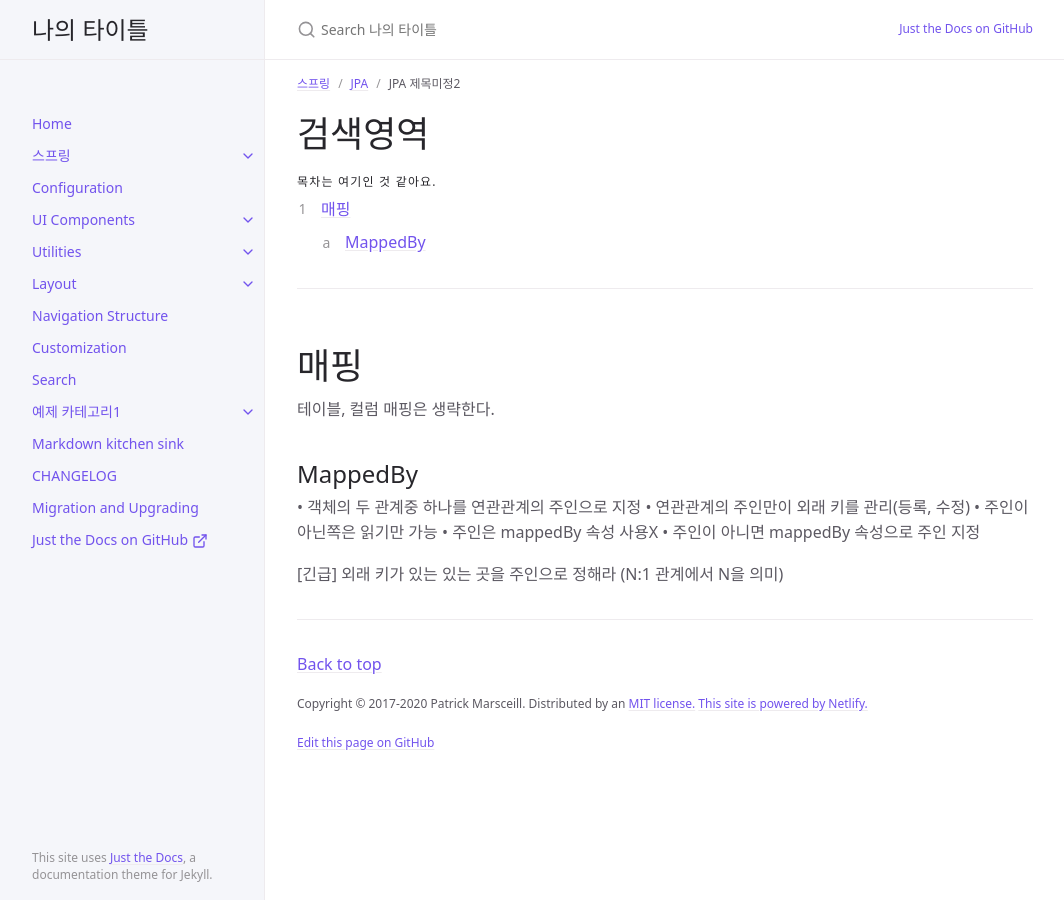
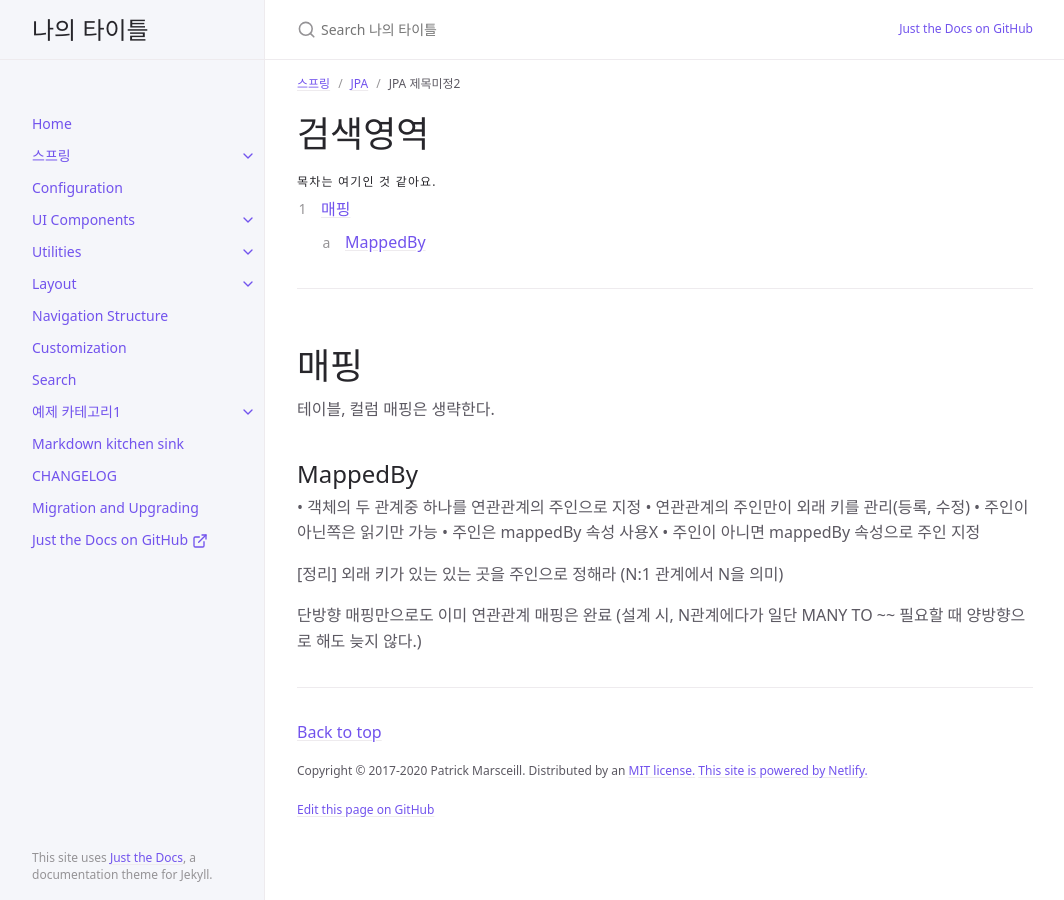
Before and after one commit to wlghks453/wlghks453.github.io, a Jekyll site: the page built from docs/spring/JPA-2.md, in a window 1280 px wide. Shown: the whole page, without its empty margins (107-1171 px from the left). Built offline with Jekyll 4.4.1, drawn with Linux system fonts in a browser that asks for light colours; cached includes are drawn as plain includes.

Commit message:
Update JPA-2.md

```diff
--- a/docs/spring/JPA-2.md
+++ b/docs/spring/JPA-2.md
@@ -32,4 +32,7 @@ nav_order: 1
 • 주인은 mappedBy 속성 사용X
 • 주인이 아니면 mappedBy 속성으로 주인 지정
 
-[긴급] 외래 키가 있는 있는 곳을 주인으로 정해라 (N:1 관계에서 N을 의미)
+[정리]
+외래 키가 있는 있는 곳을 주인으로 정해라 (N:1 관계에서 N을 의미)
+
+단방향 매핑만으로도 이미 연관관계 매핑은 완료 (설계 시, N관계에다가 일단 MANY TO ~~ 필요할 때 양방향으로 해도 늦지 않다.)
```
